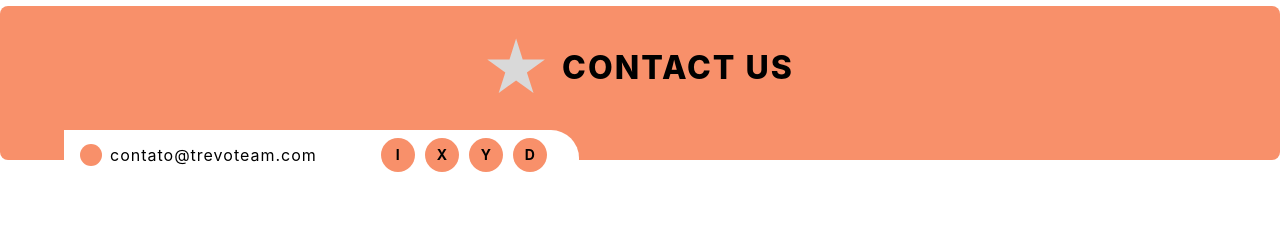
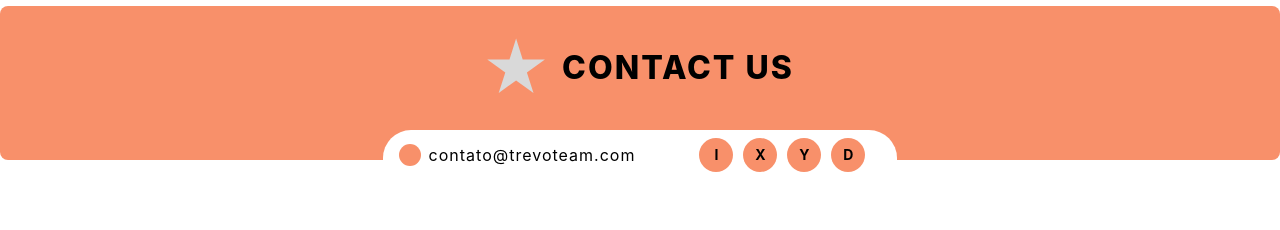
Before and after one commit to laislobato/trevo-team-tcc, a React (Vite) app in the folder front-end/: page /contato in a window 1280 px wide. Shown: the part 1160-1390 px from the top of the page. Built offline with nearby package versions, Linux system fonts and the light colour scheme; no server answers.

Commit message:
correção front

```diff
--- a/front-end/src/components/Contact/css/ContactBand.css
+++ b/front-end/src/components/Contact/css/ContactBand.css
@@ -47,13 +47,29 @@
    ABA BRANCA (E-MAIL + REDES)
    ================================================ */
 
-.contact-band-tab {
+   /* Lateal direita */
+/* .contact-band-tab {
   position: relative;
   width: fit-content;
   max-width: calc(100% - 2 * var(--spacing-lg));
   margin: -30px 0 0 var(--spacing-lg);
   background: var(--white);
   border-radius: 0 28px 0 0;
+  padding: var(--spacing-xs) var(--spacing-md) var(--spacing-xs) var(--spacing-sm);
+  display: flex;
+  align-items: center;
+  flex-wrap: wrap;
+  gap: var(--spacing-sm) var(--spacing-lg);
+} */
+
+/* Centralizado */
+.contact-band-tab {
+  position: relative;
+  width: fit-content;
+  max-width: calc(100% - 2 * var(--spacing-lg));
+  margin: -30px auto 0 auto; /* O 'auto' nas laterais centraliza o elemento */
+  background: var(--white);
+  border-radius: 28px 28px 0 0; /* Arredonda os dois cantos superiores para ficar simétrico */
   padding: var(--spacing-xs) var(--spacing-md) var(--spacing-xs) var(--spacing-sm);
   display: flex;
   align-items: center;
--- a/front-end/src/components/shared/css/Newsletter.css
+++ b/front-end/src/components/shared/css/Newsletter.css
@@ -229,6 +229,7 @@
     width: 60px;
     height: 60px;
     left: 3%;
+    display: none;
   }
 
   .newsletter-form {
@@ -281,7 +282,7 @@
 
   .newsletter-button {
     width: 100%;
-    padding: var(--spacing-md) var(--spacing-md);
+    padding: var(--spacing-sm) var(--spacing-xs);
     font-size: 16px;
     min-width: 100%;
   }
```
